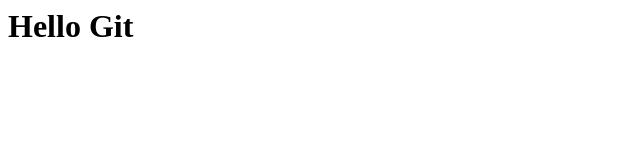
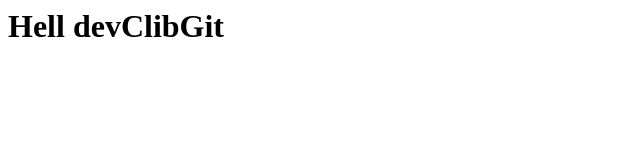
Before and after one commit to miltan13/git-sample, a plain HTML site: page index.html in a window 1280 px wide. Shown: the whole page, without its empty margins (0-640 px from the left). Drawn offline with Linux system fonts and the light colour scheme.

Commit message:
Wrong commit

```diff
--- a/index.html
+++ b/index.html
@@ -1 +1 @@
-<h1>Hello Git</h1>
+<h1>Hell devClibGit</h1>
```
